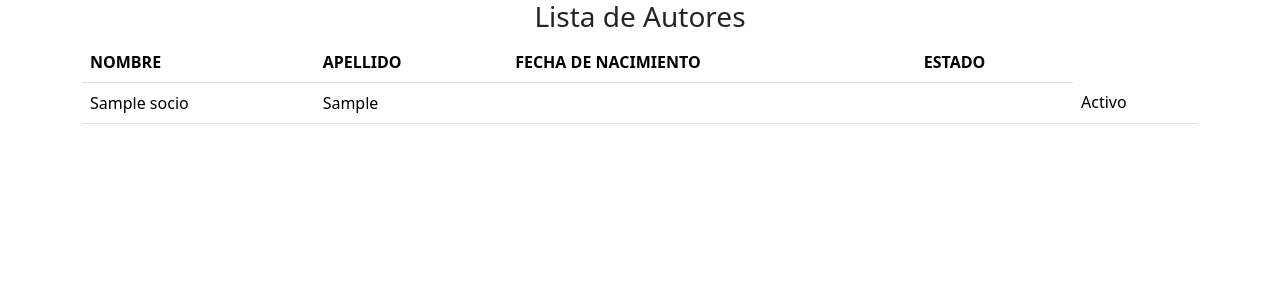
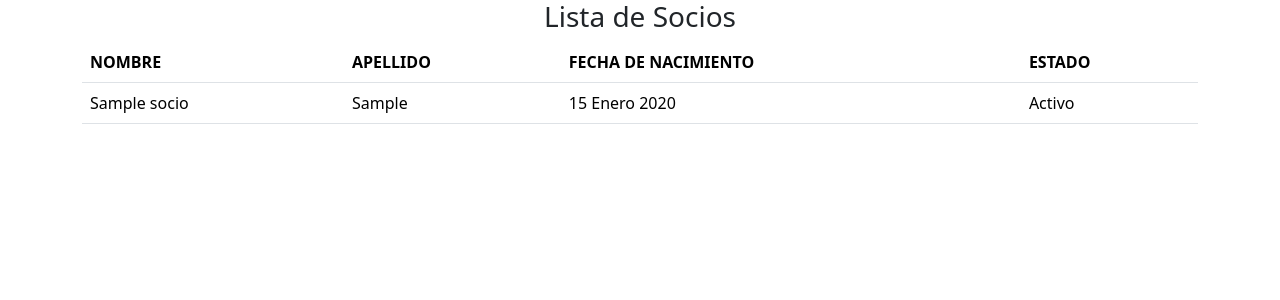
Before and after one commit to JoaquinT04/ProyectoBiblioteca, a Django app: template src/templates/socios/listar.html in a window 1280 px wide. Shown: the top 300 px of the page. Run offline with Django 4.2, Linux system fonts and the light colour scheme; the template is opened without the code that fills it: values that come from a table or form of the project are taken from there, others are empty; tables that the repository leaves empty hold one stand-in row (values such as "Sample post").

Commit message:
Se corrigio atributos del templates socios

```diff
--- a/src/templates/socios/listar.html
+++ b/src/templates/socios/listar.html
@@ -3,7 +3,7 @@
 {% block contenido %}
 <div class="container">
   <div class="text-center">
-    <h3 class="title">Lista de Autores</h3>
+    <h3 class="title">Lista de Socios</h3>
   </div>
   <table class="table">
     <thead>
@@ -19,8 +19,7 @@
       <tr>
         <td>{{socio.nombre}}</td>
         <td>{{socio.apellido}}</td>
-        <td>{{socio.dni}}</td>
-        <td>{{socio.mail}}</td>
+        <td>{{socio.fecha_nacimiento}}</td>
         <td>
           {% if socio.activo %}
           Activo
```
